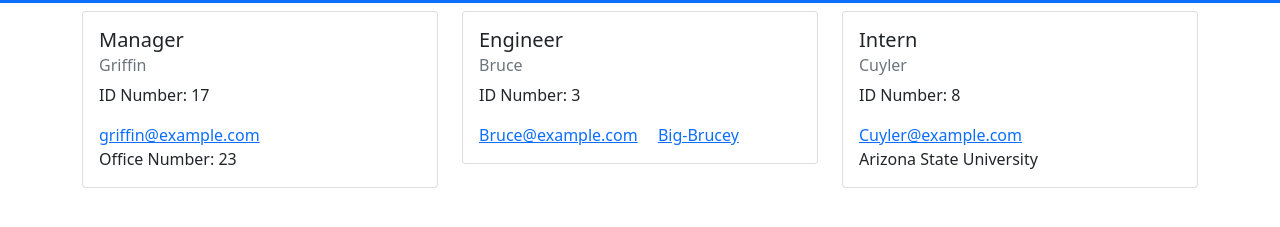
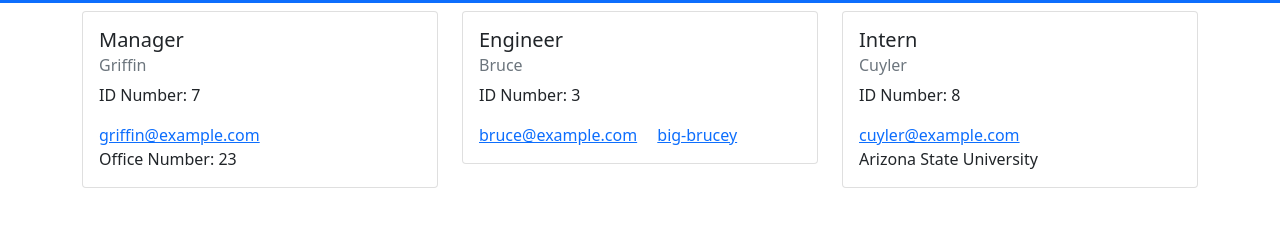
Before and after one commit to griffin-woodson/team-generator, a website: page dist/index.html in a window 1280 px wide. Shown: the part 77-304 px from the top of the page. Drawn offline with nearby package versions, Linux system fonts and the light colour scheme.

```diff
--- a/dist/index.html
+++ b/dist/index.html
@@ -21,7 +21,7 @@
     <div class="card-body">
       <h5 class="card-title">Manager</h5>
       <h6 class="card-subtitle mb-2 text-muted">Griffin</h6>
-      <p class="card-text">ID Number: 17</p>
+      <p class="card-text">ID Number: 7</p>
       <a href="mailto:griffin@example.com" class="card-link">griffin@example.com</a>
       <p class="card-text">Office Number: 23</p>
     </div>
@@ -32,8 +32,8 @@
       <h5 class="card-title">Engineer</h5>
       <h6 class="card-subtitle mb-2 text-muted">Bruce</h6>
       <p class="card-text">ID Number: 3</p>
-      <a href="mailto:Bruce@example.com" class="card-link">Bruce@example.com</a>
-      <a href="https://github.com/Big-Brucey" class="card-link">Big-Brucey</a>
+      <a href="mailto:bruce@example.com" class="card-link">bruce@example.com</a>
+      <a href="https://github.com/big-brucey" class="card-link">big-brucey</a>
     </div>
   </div>
 </div><div class="col-4">
@@ -42,7 +42,7 @@
       <h5 class="card-title">Intern</h5>
       <h6 class="card-subtitle mb-2 text-muted">Cuyler</h6>
       <p class="card-text">ID Number: 8</p>
-      <a href="mailto:Cuyler@example.com" class="card-link">Cuyler@example.com</a>
+      <a href="mailto:cuyler@example.com" class="card-link">cuyler@example.com</a>
       <p class="card-text">Arizona State University</p>
     </div>
   </div>
```
Also changed, not shown: README.md, 1 other file.
